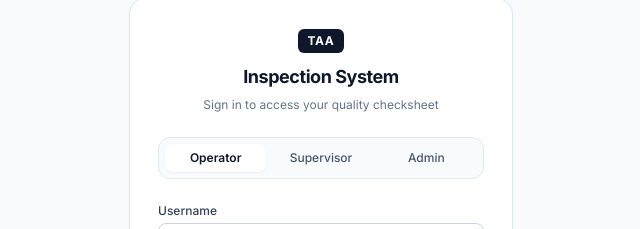
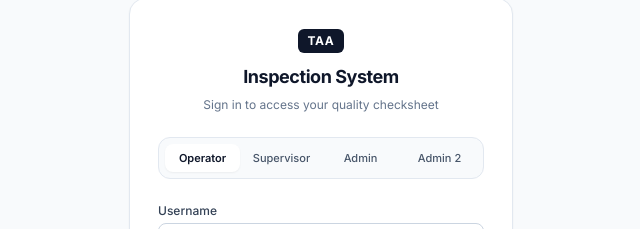
Before and after one commit to UV-Srs/Srs-TAA, a React (Vite) app in the folder frontend/: page / in a window 1280 px wide. Shown: the part 173-402 px from the top of the page, without its empty margins (319-959 px from the left). Built offline with nearby package versions, Linux system fonts and the light colour scheme.

Commit message:
feat: add backup admin account and quick switch in UI

```diff
--- a/frontend/src/pages/LoginPage.tsx
+++ b/frontend/src/pages/LoginPage.tsx
@@ -50,11 +50,11 @@ export const LoginPage: React.FC<LoginPageProps> = ({ onLoginSuccess }) => {
         </div>
 
         {/* Quick Demo Switcher */}
-        <div className="bg-slate-50 p-1.5 rounded-xl border border-slate-200 text-xs flex gap-1">
+        <div className="bg-slate-50 p-1.5 rounded-xl border border-slate-200 text-[11px] grid grid-cols-4 gap-1">
           <button
             type="button"
             onClick={() => setDemoRole('operator', 'oper123')}
-            className={`flex-1 py-1.5 rounded-lg font-medium transition-all ${
+            className={`py-1.5 rounded-lg font-medium transition-all text-center ${
               username === 'operator'
                 ? 'bg-white text-slate-900 shadow-sm font-semibold'
                 : 'text-slate-600 hover:text-slate-900'
@@ -65,7 +65,7 @@ export const LoginPage: React.FC<LoginPageProps> = ({ onLoginSuccess }) => {
           <button
             type="button"
             onClick={() => setDemoRole('supervisor', 'super123')}
-            className={`flex-1 py-1.5 rounded-lg font-medium transition-all ${
+            className={`py-1.5 rounded-lg font-medium transition-all text-center ${
               username === 'supervisor'
                 ? 'bg-white text-slate-900 shadow-sm font-semibold'
                 : 'text-slate-600 hover:text-slate-900'
@@ -76,13 +76,24 @@ export const LoginPage: React.FC<LoginPageProps> = ({ onLoginSuccess }) => {
           <button
             type="button"
             onClick={() => setDemoRole('admin', 'admin123')}
-            className={`flex-1 py-1.5 rounded-lg font-medium transition-all ${
+            className={`py-1.5 rounded-lg font-medium transition-all text-center ${
               username === 'admin'
                 ? 'bg-white text-slate-900 shadow-sm font-semibold'
                 : 'text-slate-600 hover:text-slate-900'
             }`}
           >
             Admin
+          </button>
+          <button
+            type="button"
+            onClick={() => setDemoRole('admin2', 'admin123')}
+            className={`py-1.5 rounded-lg font-medium transition-all text-center ${
+              username === 'admin2'
+                ? 'bg-white text-slate-900 shadow-sm font-semibold'
+                : 'text-slate-600 hover:text-slate-900'
+            }`}
+          >
+            Admin 2
           </button>
         </div>
 
```
Also changed, not shown: 2 other files (tests, documents, lock files or other folders).
